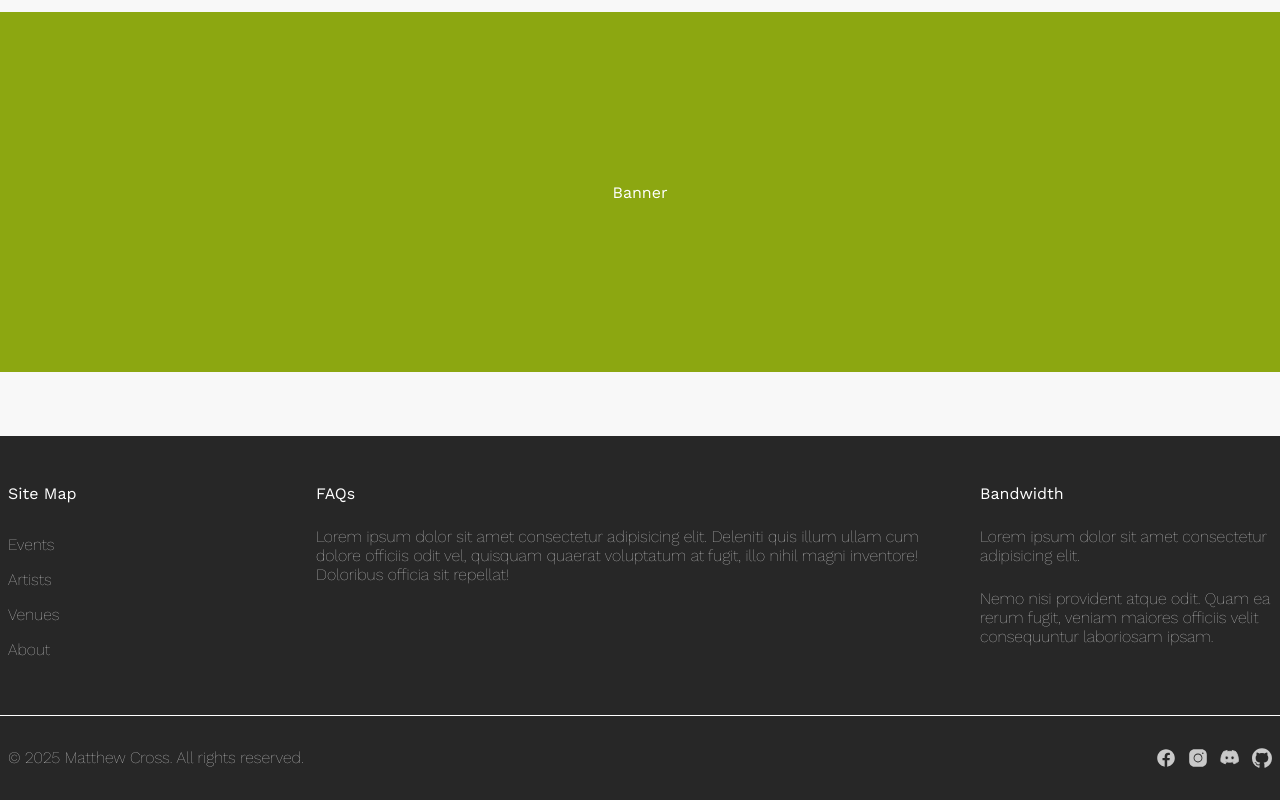
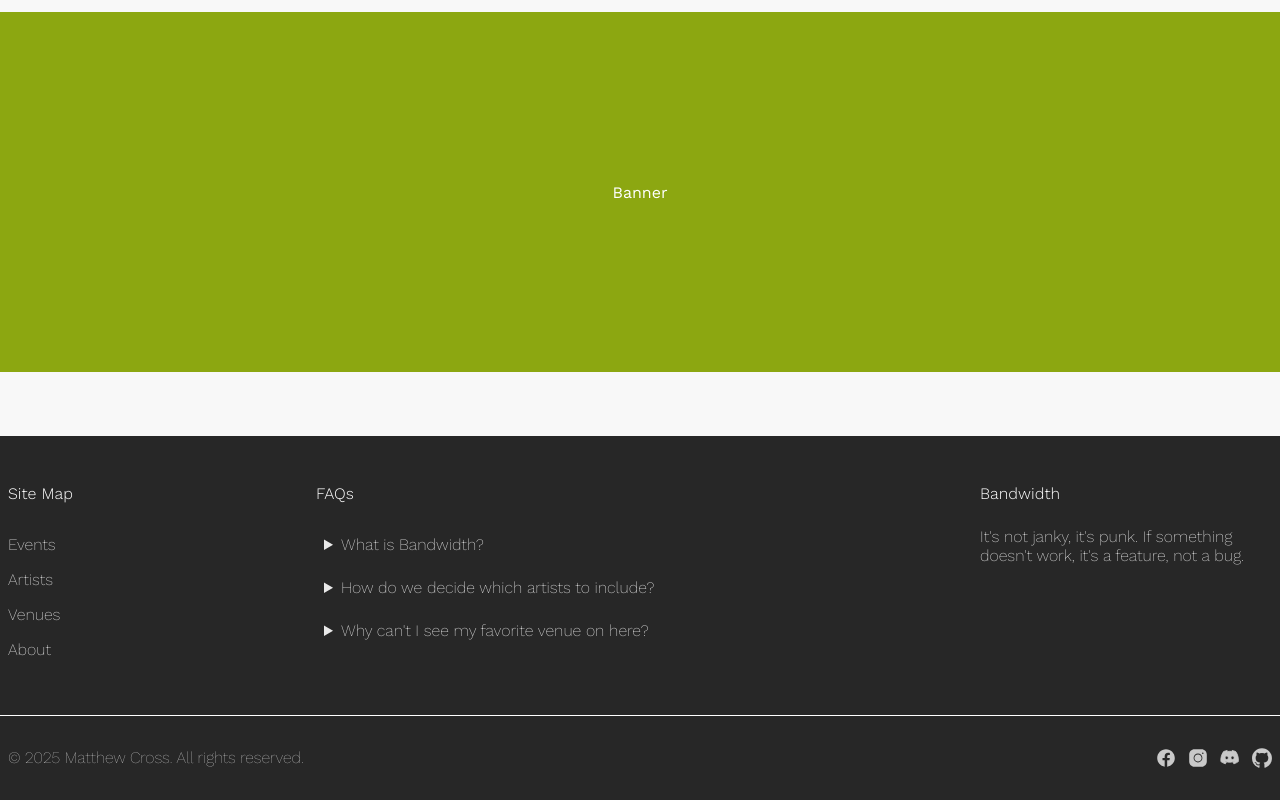
Before and after one commit to bandwidth-gig-guide/website-main, a Next.js app in the folder app/: page /event in a window 1280 px wide. Shown: the part 1013-1813 px from the top of the page. Built offline with nearby package versions, Linux system fonts and the light colour scheme; no server answers.

Commit message:
feat: enhance footer with accordion FAQs and improve text formatting

```diff
--- a/app/components/Footer/Footer.module.css
+++ b/app/components/Footer/Footer.module.css
@@ -10,7 +10,7 @@
 
     h4 {
         color: var(--color-text-light);
-        font-weight: 400;
+        font-weight: 300;
     }
 
     footer {
@@ -29,8 +29,45 @@
                 flex: 1;
 
                 p {
+                    font-weight: 200;
+                }
+
+                .accordion {
                     margin-top: var(--spacing-05);
-                    font-weight: 100;
+
+                    details {
+                        background: transparent;
+                        border-radius: 4px;
+                        margin-bottom: var(--spacing-02);
+                        border: none;
+                        overflow: hidden;
+                        transition: background 0.2s;
+                    }
+
+                    summary {
+                        cursor: pointer;
+                        padding: var(--spacing-02);
+                        font-weight: 200;
+                        opacity: .9;
+                        color: var(--color-text-light);
+                        outline: none;
+                        user-select: none;
+                        background: transparent;
+                        border-radius: 4px;
+                    }
+
+                    summary:hover, summary:focus {
+                        background-color: rgba(255,255,255,0.1);
+                    }
+
+                    p {
+                        padding: var(--spacing-02);
+                        color: var(--color-text-light);
+                        margin: 0;
+                        font-weight: 200;
+                        opacity: .6;
+                        background: transparent;
+                    }
                 }
             }
 
@@ -49,7 +86,8 @@
 
                 p {
                     margin-top: var(--spacing-05);
-                    font-weight: 100;
+                    font-weight: 200;
+                    opacity: .9;
                 }
             }
 
@@ -61,7 +99,8 @@
 
                 .link {
                     color: white;
-                    font-weight: 100;
+                    font-weight: 200;
+                    opacity: .9;
                     padding: var(--spacing-02);
                     border-radius: 4px;
                 }
--- a/app/components/Footer/Footer.tsx
+++ b/app/components/Footer/Footer.tsx
@@ -22,13 +22,38 @@ const Footer = () => {
 
 					<div className={styles.faqs}>
 						<h4>FAQs</h4>
-						<p>Lorem ipsum dolor sit amet consectetur adipisicing elit. Deleniti quis illum ullam cum dolore officiis odit vel, quisquam quaerat voluptatum at fugit, illo nihil magni inventore! Doloribus officia sit repellat!</p>
+						<div className={styles.accordion}>
+							<details>
+								<summary>What is Bandwidth?</summary>
+								<p>
+									Bandwidth is the definitive Melbourne Gig Guide website that let's you search for
+									upcoming events, local venues, and your favorite artists.
+								</p>
+							</details>
+							<details>
+								<summary>How do we decide which artists to include?</summary>
+								<p>
+									Artists are added to our database when they are first identified as performing a
+									gig at a venue in Melbourne. If your favorite artist isn't on the site yet, tell
+									them to start playing some gigs in Melbourne!
+								</p>
+							</details>
+							<details>
+								<summary>Why can't I see my favorite venue on here?</summary>
+								<p>
+									Gathering information takes time! The more venues we track, the long it takes each
+									week. We're growing slowly, and making sure to only add more venues when we're
+									confident that we can handle the load.
+								</p>
+							</details>
+						</div>
 					</div>
 
 					<div className={styles.info}>
 						<h4>Bandwidth</h4>
-						<p>Lorem ipsum dolor sit amet consectetur adipisicing elit.</p>
-						<p>Nemo nisi provident atque odit. Quam ea rerum fugit, veniam maiores officiis velit consequuntur laboriosam ipsam.</p>
+						<p>
+							It's not janky, it's punk. If something doesn't work, it's a feature, not a bug.
+						</p>
 					</div>
 
 				</div>
@@ -38,7 +63,7 @@ const Footer = () => {
 						<img src="/facebook-white.svg" alt="Facebook" />
 						<img src="/instagram-white.svg" alt="Instagram" />
 						<img src="/discord-white.svg" alt="Discord" />
-						<img src="/github-white.svg" alt="GitHub"/>
+						<img src="/github-white.svg" alt="GitHub" />
 					</div>
 				</div>
 			</footer>
```
